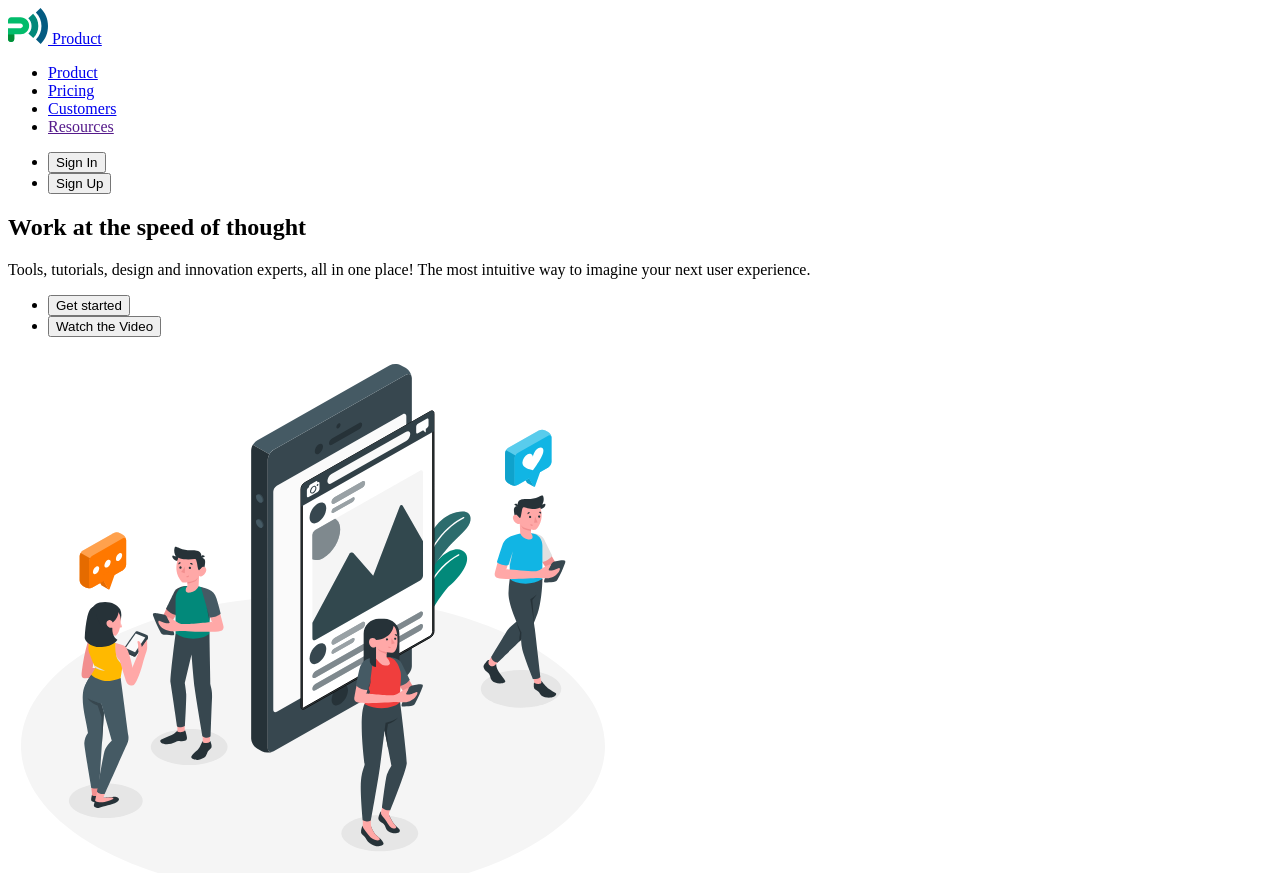
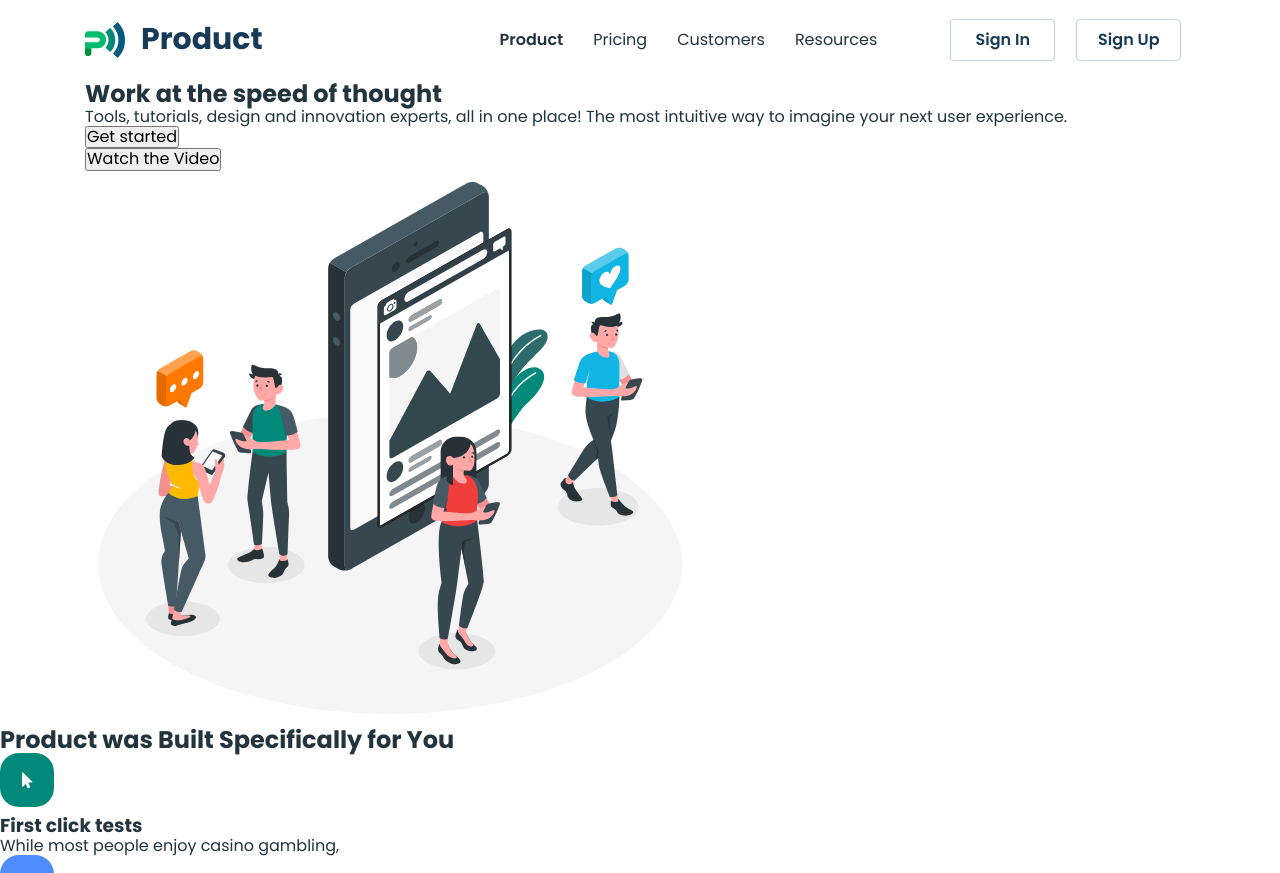
Before and after one commit to DashaLyman/fs-114_blended-21-22-23, a plain HTML site: page index.html in a window 1280 px wide. Shown: the top 873 px of the page. Drawn offline with nearby package versions, Linux system fonts and the light colour scheme.

Commit message:
add header styles

```diff
--- /dev/null
+++ b/css/styles.css
@@ -0,0 +1,107 @@
+body {
+	font-family: "Poppins", sans-serif;
+	background-color: #fff;
+	color: #22343d;
+}
+
+ul,
+ol {
+	list-style-type: none;
+	padding-left: 0;
+	margin: 0;
+}
+
+a {
+	text-decoration: none;
+}
+
+h1,
+h2,
+h3,
+h4,
+h5,
+h6,
+p {
+	margin: 0;
+}
+
+img {
+	display: block;
+	/* max-width: 100%;
+  height: auto; */
+}
+
+button {
+	font-family: inherit;
+	padding: 0;
+	cursor: pointer;
+}
+
+.container {
+  width: 1150px;
+  padding: 0 20px;
+  margin: 0 auto;
+}
+
+/* HEADER  */
+
+.header {
+}
+.header-container {
+  display: flex;
+  align-items: center;
+}
+.logo {
+  display: flex;
+  align-items: center;
+  gap: 16px;
+  margin-right: 237px;
+	font-weight: 700;
+	font-size: 30px;
+	line-height: 0.93;
+	color: #173a56;
+}
+.header-nav {
+  margin-right: 73px;
+}
+.header-nav-list {
+  display: flex;
+  /* gap: 30px; */
+}
+.header-nav-item:not(:last-child) {
+  margin-right: 30px;
+}
+.header-nav-link {
+  display: block;
+  padding: 26px 0;
+	line-height: 1.75;
+	color: #22343d;
+}
+
+.current {
+	font-weight: 600;
+}
+.header-btn-list {
+  display: flex;
+  gap: 21px;
+}
+.header-btn-item {
+}
+.header-btn {
+	border: 1px solid #bcd0e5;
+	border-radius: 4px;
+	min-width: 105px;
+	height: 42px;
+	font-weight: 600;
+	font-size: 16px;
+	text-align: center;
+	color: #173a56;
+  background-color: transparent;
+}
+
+.header-btn:hover,
+.header-btn:focus {
+  color: #fff;
+  background-color: #02897a;
+  border: none;
+}
--- a/index.html
+++ b/index.html
@@ -1,45 +1,76 @@
 <!DOCTYPE html>
 <html lang="en">
+
 <head>
   <meta charset="UTF-8">
   <meta name="viewport" content="width=device-width, initial-scale=1.0">
   <title>Business promotion</title>
+  <link rel="stylesheet" href="https://cdnjs.cloudflare.com/ajax/libs/modern-normalize/3.0.1/modern-normalize.min.css"
+    integrity="sha512-q6WgHqiHlKyOqslT/lgBgodhd03Wp4BEqKeW6nNtlOY4quzyG3VoQKFrieaCeSnuVseNKRGpGeDU3qPmabCANg=="
+    crossorigin="anonymous" referrerpolicy="no-referrer" />
+
+  <link rel="preconnect" href="https://fonts.googleapis.com">
+  <link rel="preconnect" href="https://fonts.gstatic.com" crossorigin>
+  <link
+    href="https://fonts.googleapis.com/css2?family=Inter:wght@500;700&family=Montserrat:wght@400;500;600;700&family=Poppins:wght@400;500;600;700;800&family=Roboto:wght@400;500;700;900&display=swap"
+    rel="stylesheet">
+
+  <link rel="stylesheet" href="./css/styles.css">
 </head>
+
 <body>
-  <header>
-    <a href="./index.html">
+  <header class="header">
+    <div class="container header-container">
+      <a href="./index.html" class="logo">
         <img src="./images/logo.svg" alt="logo" width="40" height="36">
         Product
       </a>
-    <nav>
-      <ul>
-        <li><a href="./index.html">Product</a></li>
-        <li><a href="./pricing.html">Pricing</a></li>
-        <li><a href="./customer.html">Customers</a></li>
-        <li><a href="">Resources</a></li>
+      <nav class="header-nav">
+        <ul class="header-nav-list">
+          <li class="header-nav-item">
+            <a class="header-nav-link current" href="./index.html">Product</a>
+          </li>
+          <li class="header-nav-item">
+            <a class="header-nav-link" href="./pricing.html">Pricing</a>
+          </li>
+          <li class="header-nav-item">
+            <a class="header-nav-link" href="./customer.html">Customers</a>
+          </li>
+          <li class="header-nav-item">
+            <a class="header-nav-link" href="">Resources</a>
+          </li>
         </ul>
       </nav>
-    <ul>
-      <li><button type="button">Sign In</button></li>
-      <li><button type="button">Sign Up</button></li>
+      <ul class="header-btn-list">
+        <li class="header-btn-item">
+          <button class="header-btn" type="button">Sign In</button>
+        </li>
+        <li class="header-btn-item">
+          <button class="header-btn" type="button">Sign Up</button>
+        </li>
       </ul>
+    </div>
   </header>
   <main>
     <!-- HERO SECTION -->
     <section>
+      <div class="container">
         <h1>Work at the speed of thought</h1>
-      <p>Tools, tutorials, design and innovation experts, all in one place! The most intuitive way to imagine your next user experience.</p>
+        <p>Tools, tutorials, design and innovation experts, all in one place! The most intuitive way to imagine your
+          next
+          user experience.</p>
         <ul>
           <li><button type="button">Get started</button></li>
           <li><button type="button">Watch the Video</button></li>
         </ul>
         <img src="./images/hero-img.svg" alt="hero-img" width="610" height="555">
+      </div>
     </section>
 
     <!-- PRODUCT SECTION -->
 
     <section>
-      <h2>Product  was Built Specifically for You</h2>
+      <h2>Product was Built Specifically for You</h2>
       <ul>
         <li>
           <img src="./images/icon-1.svg" alt="icon" width="54" height="62">
@@ -66,4 +97,5 @@
     </section>
   </main>
 </body>
+
 </html>
```
Lines whose indentation alone changed are shown as unchanged.
